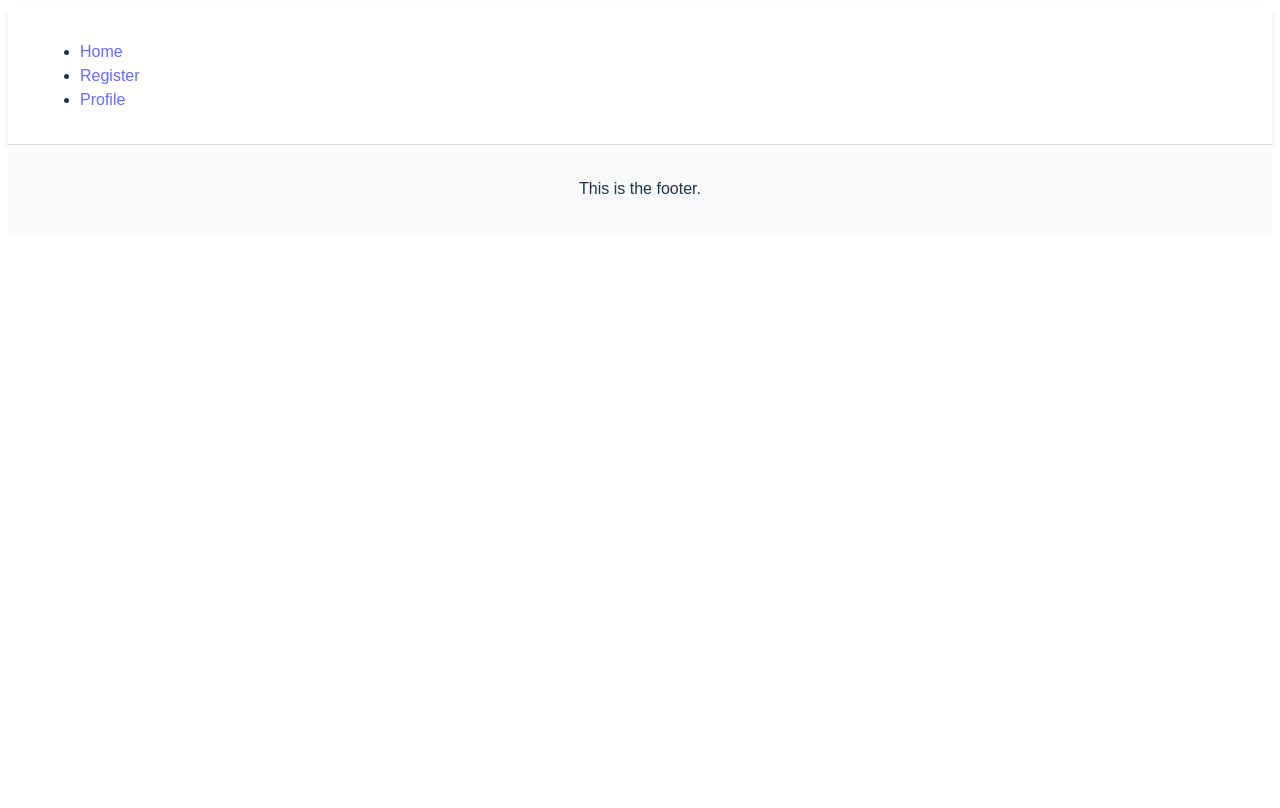
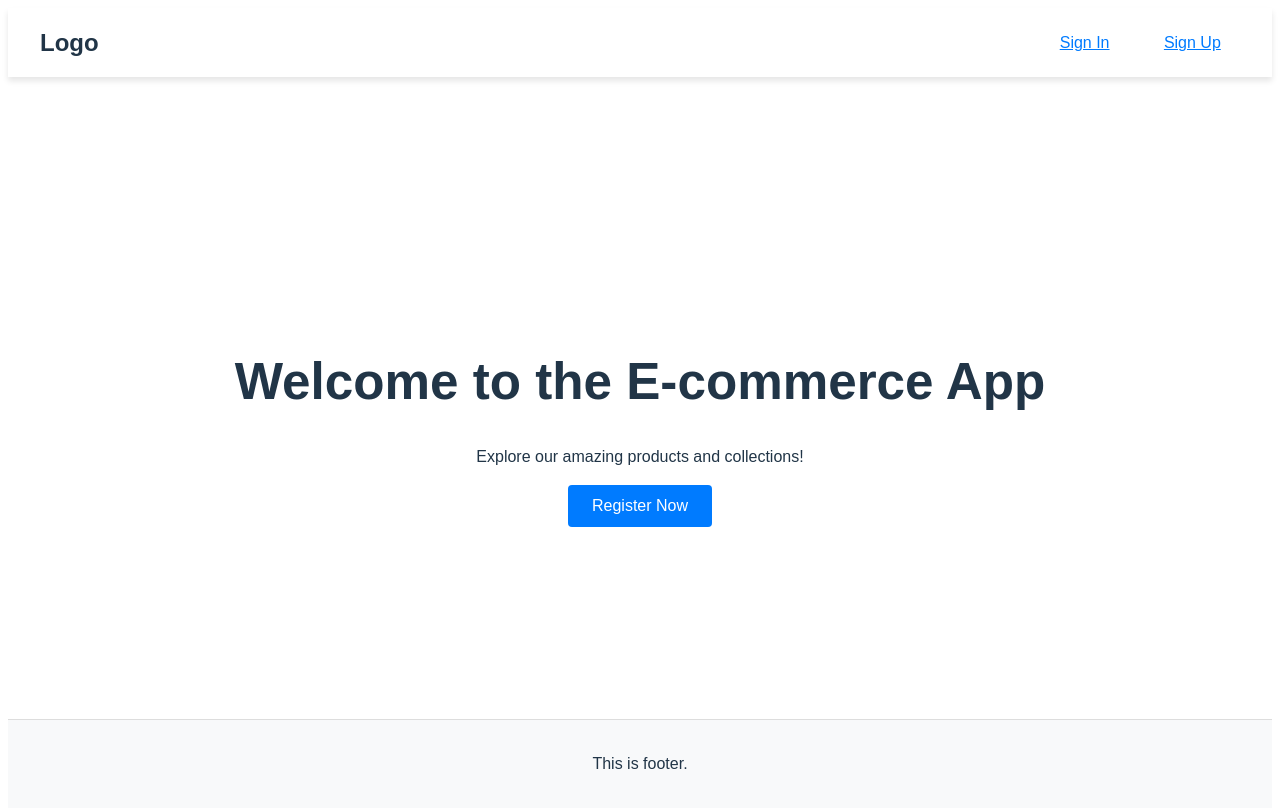
Before and after one commit to amiramiour/ecommerce-frontend, a React (Vite) app: page / in a window 1280 px wide. Shown: the top 808 px of the page. Built offline with nearby package versions, Linux system fonts and the light colour scheme.

Commit message:
update chemin et design

```diff
--- a/src/App.jsx
+++ b/src/App.jsx
@@ -1,50 +1,58 @@
-// src/App.jsx
-import React from 'react';
-import { BrowserRouter as Router, Route, Switch } from 'react-router-dom';
-import RegisterForm from './screens/RegisterForm';
-import ProfilePage from './screens/ProfilePage';
-import Home from './screens/Home';
-import './App.css';
+import React, { useState } from "react";
+import RegisterForm from "./screens/RegisterForm";
+import HomePage from "./screens/HomePage";  // Import HomePage component
+import "./App.css";
 
 const App = () => {
+  const [currentPage, setCurrentPage] = useState("home"); // Manage page state
+
   return (
-    <Router>
     <div className="app-container">
-        {/* Header with navigation */}
+      {/* Header Section */}
       <header className="header">
-          <nav>
-            <ul>
-              <li><a href="/home">Home</a></li>
-              <li><a href="/register">Register</a></li>
-              <li><a href="/profile">Profile</a></li>
-            </ul>
+        <div className="header-logo">Logo</div>
+        <nav className="header-nav">
+          {currentPage !== "signin" && currentPage !== "signup" && (
+            <>
+              <button
+                className="nav-link"
+                onClick={() => setCurrentPage("signin")}
+              >
+                Sign In
+              </button>
+              <button
+                className="nav-link"
+                onClick={() => setCurrentPage("signup")}
+              >
+                Sign Up
+              </button>
+            </>
+          )}
+          {(currentPage === "signin" || currentPage === "signup") && (
+            <button className="nav-link" onClick={() => setCurrentPage("home")}>
+              Back to Home
+            </button>
+          )}
         </nav>
       </header>
 
-        {/* Routing configuration */}
-        <Switch>
-          {/* Home Page */}
-          <Route exact path="/home">
-            <Home />
-          </Route>
+      {/* Main Content */}
+      <main className="content">
+        {currentPage === "home" && <HomePage setCurrentPage={setCurrentPage} />}
+        {currentPage === "signup" && <RegisterForm />}
+        {currentPage === "signin" && (
+          <div>
+            <h1>Sign In Page</h1>
+            <p>Sign In form will be added here.</p>
+          </div>
+        )}
+      </main>
 
-          {/* Register Page */}
-          <Route path="/register">
-            <RegisterForm />
-          </Route>
-
-          {/* Profile Page */}
-          <Route path="/profile">
-            <ProfilePage />
-          </Route>
-        </Switch>
-
-        {/* Footer */}
+      {/* Footer Section */}
       <footer className="footer">
-          <p>This is the footer.</p>
+        <p>This is footer.</p>
       </footer>
     </div>
-    </Router>
   );
 };
 
--- a/src/screens/Home.jsx
+++ /dev/null
@@ -1,23 +0,0 @@
-// src/screens/Home.jsx
-import React from 'react';
-import './../styles/home.css'; // Add any specific styles if needed
-
-const Home = () => {
-  return (
-    <div className="home-page">
-      <h1>Welcome to Our Store</h1>
-      <p>Find the best cases for your devices</p>
-      <div className="featured-products">
-        <h3>Featured Products</h3>
-        {/* Add product items here */}
-        <ul>
-          <li>iPhone Case</li>
-          <li>iPad Case</li>
-          <li>Samsung Case</li>
-        </ul>
-      </div>
-    </div>
-  );
-};
-
-export default Home;
--- /dev/null
+++ b/src/screens/HomePage.jsx
@@ -0,0 +1,18 @@
+import React from 'react';
+import '../styles/HomePage.css';  // Importing the styling for HomePage
+
+const HomePage = ({ setCurrentPage }) => {
+  return (
+    <div className="home-page">
+      <h1>Welcome to the E-commerce App</h1>
+      <p>Explore our amazing products and collections!</p>
+      <div className="home-links">
+        <button className="home-btn" onClick={() => setCurrentPage("signup")}>
+          Register Now
+        </button>
+      </div>
+    </div>
+  );
+};
+
+export default HomePage;
--- /dev/null
+++ b/src/styles/HomePage.css
@@ -0,0 +1,69 @@
+/* Main content styles for HomePage */
+.home-page {
+  text-align: center;
+  margin-top: 50px;
+}
+
+/* Button style for Register Now */
+.home-btn {
+  background-color: #007bff;
+  color: white;
+  padding: 12px 24px;
+  border: none;
+  cursor: pointer;
+  border-radius: 4px;
+}
+
+.home-btn:hover {
+  background-color: #0056b3;
+}
+
+/* Global container */
+.app-container {
+  display: flex;
+  flex-direction: column;
+  min-height: 100vh;
+  margin: 0;
+  font-family: Arial, sans-serif;
+}
+
+/* Header styles */
+.header {
+  display: flex;
+  justify-content: space-between;
+  align-items: center;
+  padding: 1rem 2rem;
+  background-color: #fff;
+  box-shadow: 0 4px 6px rgba(0, 0, 0, 0.1);
+}
+
+.header-logo {
+  font-size: 1.5rem;
+  font-weight: bold;
+}
+
+.header-nav {
+  display: flex;
+  gap: 1rem;
+}
+
+.nav-link {
+  background: none;
+  border: none;
+  color: #007bff;
+  font-size: 1rem;
+  cursor: pointer;
+  text-decoration: underline;
+}
+
+.nav-link:hover {
+  color: #0056b3;
+}
+
+/* Footer styles */
+.footer {
+  text-align: center;
+  padding: 1rem;
+  background-color: #f8f9fa;
+  border-top: 1px solid #ddd;
+}
--- a/src/styles/home.css
+++ /dev/null
@@ -1,26 +0,0 @@
-/* src/screens/Home.css */
-.home-page {
-    text-align: center;
-    padding: 40px;
-  }
-
-  .home-page h1 {
-    color: #333;
-  }
-
-  .featured-products {
-    margin-top: 40px;
-    text-align: left;
-    max-width: 800px;
-    margin: 0 auto;
-  }
-
-  .featured-products ul {
-    list-style-type: none;
-    padding: 0;
-  }
-
-  .featured-products li {
-    font-size: 18px;
-    margin-bottom: 10px;
-  }
```
Lines whose indentation alone changed are shown as unchanged.
